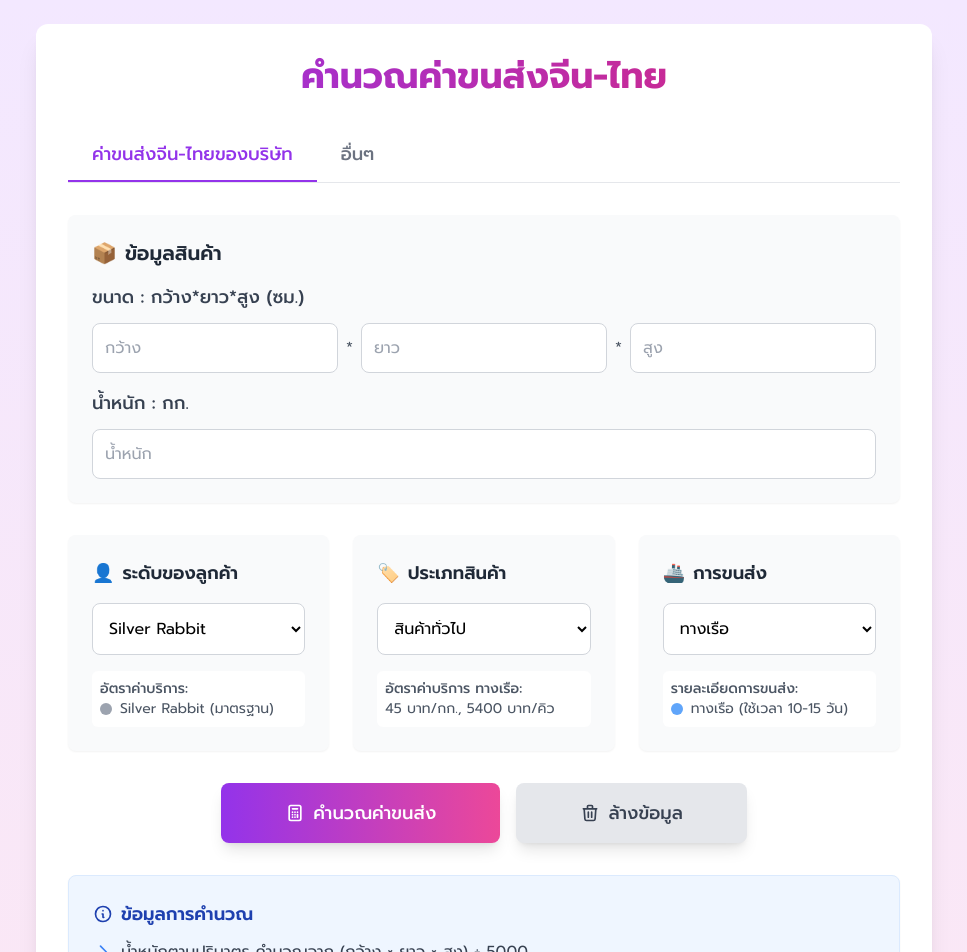
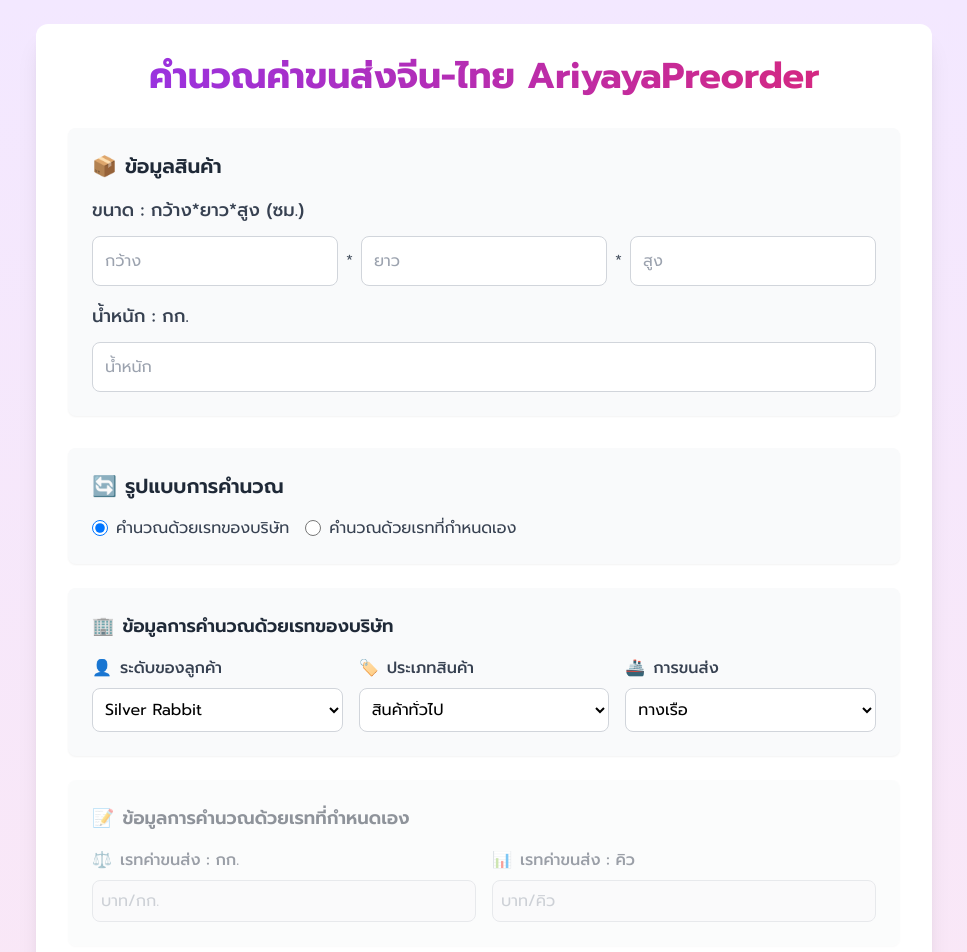
Before and after one commit to panidaputh/ariyaya-shipping, a React (Vite) app: page / in a window 1280 px wide. Shown: the top 952 px of the page, without its empty margins (156-1123 px from the left). Built offline with nearby package versions, Linux system fonts and the light colour scheme; the HTML template or start-up script is replaced by a standard one.

Commit message:
update design calculator

```diff
--- a/src/App.jsx
+++ b/src/App.jsx
@@ -3,7 +3,7 @@
 import AlertModal from "./AlertModal";
 
 function App() {
-  const [activeTab, setActiveTab] = useState("company");
+  const [calculationType, setCalculationType] = useState("company");
   const [dimensions, setDimensions] = useState({
     width: "",
     length: "",
@@ -26,7 +26,6 @@
     setModalMessage(message);
     setModalOpen(true);
   };
-
 
   const clearForm = () => {
     // Reset all form state
@@ -87,11 +86,6 @@
     },
   };
 
-  const handleTabChange = (tab) => {
-    setActiveTab(tab);
-    setCalculationResult(null); // Reset calculation result when changing tabs
-  };
-
   const handleDimensionChange = (dimension, value) => {
     setDimensions({ ...dimensions, [dimension]: value });
   };
@@ -115,7 +109,7 @@
 
     let rates;
 
-    if (activeTab === "company") {
+    if (calculationType === "company") {
       // Get rates from company pricing table
       rates = pricingRates[customerLevel][shippingMethod][productType];
     } else {
@@ -138,37 +132,36 @@
     const volumeWeight = (width * length * height) / 5000;
 
     let shippingCost = 0;
-    let calculationType = "";
+    let calcType = ""; // เปลี่ยนชื่อตัวแปรเพื่อไม่ให้ชนกับ state calculationType
 
     // Determine which calculation to use
     if (volumeWeight < weightValue) {
       // Use actual weight calculation
       shippingCost = weightValue * rates.perKg;
-      calculationType = "weight";
+      calcType = "weight";
     } else {
       // Use volume calculation
       const cubicMeters = (width * length * height) / 1000000;
       shippingCost = cubicMeters * rates.perCbm;
-      calculationType = "volume";
+      calcType = "volume";
     }
 
     setCalculationResult({
       volumeWeight,
       actualWeight: weightValue,
       shippingCost: parseFloat(shippingCost.toFixed(2)),
-      calculationType,
+      calculationType: calcType, // ใช้ตัวแปรใหม่
       dimensions: { width, length, height },
-      customerLevel: activeTab === "company" ? customerLevel : "N/A",
-      productType: activeTab === "company" ? productType : "N/A",
-      shippingMethod: activeTab === "company" ? shippingMethod : "N/A",
+      customerLevel: calculationType === "company" ? customerLevel : "N/A",
+      productType: calculationType === "company" ? productType : "N/A",
+      shippingMethod: calculationType === "company" ? shippingMethod : "N/A",
       rates,
-      isCustomRate: activeTab === "other",
+      isCustomRate: calculationType === "custom",
     });
   };
 
   return (
     <div className="min-h-screen bg-gradient-to-b from-purple-100 to-pink-100 p-2 sm:p-4 md:p-6 font-sans">
-
       {/* ต้องใส่ AlertModal component ตรงนี้ */}
       <AlertModal
         isOpen={modalOpen}
@@ -178,30 +171,8 @@
 
       <div className="max-w-4xl mx-auto bg-white rounded-xl shadow-xl p-4 sm:p-6 md:p-8">
         <h1 className="text-2xl sm:text-3xl md:text-4xl font-bold text-center mb-6 md:mb-8 bg-clip-text text-transparent bg-gradient-to-r from-purple-600 to-pink-600">
-          คำนวณค่าขนส่งจีน-ไทย
+          คำนวณค่าขนส่งจีน-ไทย AriyayaPreorder
         </h1>
-
-        {/* Tabs - improved with better touch targets */}
-        <div className="flex mb-6 md:mb-8 border-b overflow-x-auto">
-          <div
-            className={`px-4 sm:px-6 py-3 cursor-pointer text-base sm:text-lg font-medium transition-colors ${activeTab === "company"
-              ? "border-b-2 border-purple-600 text-purple-600"
-              : "text-gray-500 hover:text-purple-500"
-              }`}
-            onClick={() => handleTabChange("company")}
-          >
-            ค่าขนส่งจีน-ไทยของบริษัท
-          </div>
-          <div
-            className={`px-4 sm:px-6 py-3 cursor-pointer text-base sm:text-lg font-medium transition-colors ${activeTab === "other"
-              ? "border-b-2 border-purple-600 text-purple-600"
-              : "text-gray-500 hover:text-purple-500"
-              }`}
-            onClick={() => handleTabChange("other")}
-          >
-            อื่นๆ
-          </div>
-        </div>
 
         {/* Dimension inputs - revised layout for better responsiveness */}
         <div className="bg-gray-50 p-4 sm:p-6 rounded-lg mb-6 sm:mb-8 shadow-sm">
@@ -254,156 +225,187 @@
               className="w-full p-2 sm:p-3 rounded-lg border border-gray-300 focus:ring-2 focus:ring-purple-300 focus:border-purple-500 outline-none transition-all"
               placeholder="น้ำหนัก"
               value={weight}
-              onChange={(e) => setWeight(e.target.value)}
+              onChange={(e) => {
+                const value = e.target.value;
+
+                // อนุญาตให้เป็นค่าว่างได้
+                if (value === '') {
+                  setWeight('');
+                  return;
+                }
+
+                // จำกัดทศนิยมไม่เกิน 2 ตำแหน่ง
+                if (value.includes('.') && value.split('.')[1].length > 2) {
+                  return;
+                }
+
+                // ตรวจสอบว่าเป็นตัวเลขที่ถูกต้อง
+                const numValue = parseFloat(value);
+                if (!isNaN(numValue)) {
+                  setWeight(value);
+                }
+              }}
+              onBlur={(e) => {
+                // จัดรูปแบบทศนิยมเมื่อออกจากช่อง
+                if (weight && weight.includes('.')) {
+                  setWeight(parseFloat(weight).toFixed(2));
+                }
+              }}
+              step="0.01"
             />
           </div>
         </div>
 
-        {/* Different content based on active tab */}
-        {activeTab === "company" ? (
-          <div className="grid grid-cols-1 sm:grid-cols-2 lg:grid-cols-3 gap-4 sm:gap-6 mb-6 sm:mb-8">
+        {/* เปลี่ยนส่วนเลือกรูปแบบการคำนวณจาก dropdown เป็น radio */}
+        <div className="bg-gray-50 p-4 sm:p-6 rounded-lg mb-6 shadow-sm">
+          <h2 className="text-lg sm:text-xl font-semibold mb-4 text-gray-800">
+            <span className="inline-block mr-2">🔄</span>รูปแบบการคำนวณ
+          </h2>
+          <div className="flex flex-col sm:flex-row gap-4">
+            <label className="flex items-center space-x-2 cursor-pointer">
+              <input
+                type="radio"
+                value="company"
+                checked={calculationType === "company"}
+                onChange={(e) => setCalculationType(e.target.value)}
+                className="w-4 h-4 text-purple-600 border-gray-300 focus:ring-purple-500"
+              />
+              <span className="text-gray-700">คำนวณด้วยเรทของบริษัท</span>
+            </label>
+            <label className="flex items-center space-x-2 cursor-pointer">
+              <input
+                type="radio"
+                value="custom"
+                checked={calculationType === "custom"}
+                onChange={(e) => setCalculationType(e.target.value)}
+                className="w-4 h-4 text-purple-600 border-gray-300 focus:ring-purple-500"
+              />
+              <span className="text-gray-700">คำนวณด้วยเรทที่กำหนดเอง</span>
+            </label>
+          </div>
+        </div>
+
+        {/* แสดงทั้งสองส่วนพร้อมกัน */}
+        <div className="grid grid-cols-1 gap-6 mb-6">
+          {/* ส่วนคำนวณด้วยเรทของบริษัท */}
+          <div
+            className={`${
+              calculationType === "custom"
+                ? "opacity-50 pointer-events-none"
+                : ""
+            }`}
+          >
+            <div className="bg-gray-50 p-4 sm:p-6 rounded-lg shadow-sm">
+              <h3 className="text-lg font-semibold mb-4 text-gray-800">
+                <span className="inline-block mr-2">🏢</span>
+                ข้อมูลการคำนวณด้วยเรทของบริษัท
+              </h3>
+              <div className="grid grid-cols-1 sm:grid-cols-3 gap-4">
                 {/* Customer level */}
-            <div className="bg-gray-50 p-4 sm:p-6 rounded-lg shadow-sm hover:shadow-md transition-shadow">
-              <h3 className="text-base sm:text-lg font-semibold mb-4 text-gray-800">
+                <div>
+                  <label className="text-base font-medium text-gray-700 block mb-2">
                     <span className="inline-block mr-2">👤</span>ระดับของลูกค้า
-              </h3>
+                  </label>
                   <select
-                className="w-full p-2 sm:p-3 rounded-lg border border-gray-300 focus:ring-2 focus:ring-purple-300 focus:border-purple-500 outline-none bg-white cursor-pointer"
+                    className="w-full p-2 rounded-lg border border-gray-300 focus:ring-2 focus:ring-purple-300 focus:border-purple-500 outline-none bg-white"
                     value={customerLevel}
                     onChange={(e) => setCustomerLevel(e.target.value)}
+                    disabled={calculationType === "custom"}
                   >
                     <option value="Silver Rabbit">Silver Rabbit</option>
                     <option value="Diamond Rabbit">Diamond Rabbit</option>
                     <option value="Star Rabbit">Star Rabbit</option>
                   </select>
-
-              {/* Pricing info */}
-              <div className="mt-4 text-sm text-gray-600 bg-white p-2 rounded-md">
-                <p className="font-medium">อัตราค่าบริการ:</p>
-                {customerLevel === "Silver Rabbit" && (
-                  <p className="flex items-center">
-                    <span className="inline-block w-3 h-3 rounded-full bg-gray-400 mr-2"></span>
-                    Silver Rabbit (มาตรฐาน)
-                  </p>
-                )}
-                {customerLevel === "Diamond Rabbit" && (
-                  <p className="flex items-center">
-                    <span className="inline-block w-3 h-3 rounded-full bg-blue-400 mr-2"></span>
-                    Diamond Rabbit (ลูกค้าประจำ)
-                  </p>
-                )}
-                {customerLevel === "Star Rabbit" && (
-                  <p className="flex items-center">
-                    <span className="inline-block w-3 h-3 rounded-full bg-yellow-400 mr-2"></span>
-                    Star Rabbit (ลูกค้า VIP)
-                  </p>
-                )}
-              </div>
                 </div>
 
                 {/* Product type */}
-            <div className="bg-gray-50 p-4 sm:p-6 rounded-lg shadow-sm hover:shadow-md transition-shadow">
-              <h3 className="text-base sm:text-lg font-semibold mb-4 text-gray-800">
+                <div>
+                  <label className="text-base font-medium text-gray-700 block mb-2">
                     <span className="inline-block mr-2">🏷️</span>ประเภทสินค้า
-              </h3>
+                  </label>
                   <select
-                className="w-full p-2 sm:p-3 rounded-lg border border-gray-300 focus:ring-2 focus:ring-purple-300 focus:border-purple-500 outline-none bg-white cursor-pointer"
+                    className="w-full p-2 rounded-lg border border-gray-300 focus:ring-2 focus:ring-purple-300 focus:border-purple-500 outline-none bg-white"
                     value={productType}
                     onChange={(e) => setProductType(e.target.value)}
+                    disabled={calculationType === "custom"}
                   >
                     <option value="สินค้าทั่วไป">สินค้าทั่วไป</option>
-                <option value="สินค้าประเภทที่ 1,2">สินค้าประเภทที่ 1,2</option>
+                    <option value="สินค้าประเภทที่ 1,2">
+                      สินค้าประเภทที่ 1,2
+                    </option>
                     <option value="สินค้าพิเศษ">สินค้าพิเศษ</option>
                   </select>
-
-              {/* Pricing info */}
-              <div className="mt-4 text-sm text-gray-600 bg-white p-2 rounded-md">
-                <p className="font-medium">
-                  อัตราค่าบริการ{" "}
-                  {shippingMethod === "ทางเรือ" ? "ทางเรือ" : "ทางรถ"}:
-                </p>
-                <p>
-                  {
-                    pricingRates[customerLevel][shippingMethod][productType]
-                      .perKg
-                  }{" "}
-                  บาท/กก.,{" "}
-                  {
-                    pricingRates[customerLevel][shippingMethod][productType]
-                      .perCbm
-                  }{" "}
-                  บาท/คิว
-                </p>
-              </div>
                 </div>
 
                 {/* Shipping method */}
-            <div className="bg-gray-50 p-4 sm:p-6 rounded-lg shadow-sm hover:shadow-md transition-shadow">
-              <h3 className="text-base sm:text-lg font-semibold mb-4 text-gray-800">
+                <div>
+                  <label className="text-base font-medium text-gray-700 block mb-2">
                     <span className="inline-block mr-2">🚢</span>การขนส่ง
-              </h3>
+                  </label>
                   <select
-                className="w-full p-2 sm:p-3 rounded-lg border border-gray-300 focus:ring-2 focus:ring-purple-300 focus:border-purple-500 outline-none bg-white cursor-pointer"
+                    className="w-full p-2 rounded-lg border border-gray-300 focus:ring-2 focus:ring-purple-300 focus:border-purple-500 outline-none bg-white"
                     value={shippingMethod}
                     onChange={(e) => setShippingMethod(e.target.value)}
+                    disabled={calculationType === "custom"}
                   >
                     <option value="ทางเรือ">ทางเรือ</option>
                     <option value="ทางรถ">ทางรถ</option>
                   </select>
-              {/* Shipping info */}
-              <div className="mt-4 text-sm text-gray-600 bg-white p-2 rounded-md">
-                <p className="font-medium">รายละเอียดการขนส่ง:</p>
-                {shippingMethod === "ทางเรือ" && (
-                  <p className="flex items-center">
-                    <span className="inline-block w-3 h-3 rounded-full bg-blue-400 mr-2"></span>
-                    ทางเรือ (ใช้เวลา 10-15 วัน)
-                  </p>
-                )}
-                {shippingMethod === "ทางรถ" && (
-                  <p className="flex items-center">
-                    <span className="inline-block w-3 h-3 rounded-full bg-green-400 mr-2"></span>
-                    ทางรถ (ใช้เวลา 5-7 วัน, ค่าบริการสูงกว่า)
-                  </p>
-                )}
                 </div>
               </div>
             </div>
-        ) : (
-          // Custom rates section for "อื่นๆ" tab
-          <div className="grid grid-cols-1 sm:grid-cols-2 gap-4 sm:gap-6 mb-6 sm:mb-8">
-            {/* Per kg rate */}
-            <div className="bg-gray-50 p-4 sm:p-6 rounded-lg shadow-sm hover:shadow-md transition-shadow">
-              <h3 className="text-base sm:text-lg font-semibold mb-4 text-gray-800">
-                <span className="inline-block mr-2">⚖️</span>เรทค่าขนส่ง : กก.
+          </div>
+
+          {/* ส่วนคำนวณด้วยเรทที่กำหนดเอง */}
+          <div
+            className={`${
+              calculationType === "company"
+                ? "opacity-50 pointer-events-none"
+                : ""
+            }`}
+          >
+            <div className="bg-gray-50 p-4 sm:p-6 rounded-lg shadow-sm">
+              <h3 className="text-lg font-semibold mb-4 text-gray-800">
+                <span className="inline-block mr-2">📝</span>
+                ข้อมูลการคำนวณด้วยเรทที่กำหนดเอง
               </h3>
+              <div className="grid grid-cols-1 sm:grid-cols-2 gap-4">
+                <div>
+                  <label className="text-base font-medium text-gray-700 block mb-2">
+                    <span className="inline-block mr-2">⚖️</span>เรทค่าขนส่ง :
+                    กก.
+                  </label>
                   <input
                     type="number"
-                className="w-full p-2 sm:p-3 rounded-lg border border-gray-300 focus:ring-2 focus:ring-purple-300 focus:border-purple-500 outline-none transition-all"
+                    className="w-full p-2 rounded-lg border border-gray-300 focus:ring-2 focus:ring-purple-300 focus:border-purple-500 outline-none"
                     placeholder="บาท/กก."
                     value={customRates.perKg}
                     onChange={(e) =>
                       handleCustomRateChange("perKg", e.target.value)
                     }
+                    disabled={calculationType === "company"}
                   />
                 </div>
-
-            {/* Per cubic meter rate */}
-            <div className="bg-gray-50 p-4 sm:p-6 rounded-lg shadow-sm hover:shadow-md transition-shadow">
-              <h3 className="text-base sm:text-lg font-semibold mb-4 text-gray-800">
-                <span className="inline-block mr-2">📊</span>เรทค่าขนส่ง : คิว
-              </h3>
+                <div>
+                  <label className="text-base font-medium text-gray-700 block mb-2">
+                    <span className="inline-block mr-2">📊</span>เรทค่าขนส่ง :
+                    คิว
+                  </label>
                   <input
                     type="number"
-                className="w-full p-2 sm:p-3 rounded-lg border border-gray-300 focus:ring-2 focus:ring-purple-300 focus:border-purple-500 outline-none transition-all"
+                    className="w-full p-2 rounded-lg border border-gray-300 focus:ring-2 focus:ring-purple-300 focus:border-purple-500 outline-none"
                     placeholder="บาท/คิว"
                     value={customRates.perCbm}
                     onChange={(e) =>
                       handleCustomRateChange("perCbm", e.target.value)
                     }
+                    disabled={calculationType === "company"}
                   />
                 </div>
               </div>
-        )}
+            </div>
+          </div>
+        </div>
 
         {/* Calculate and Clear buttons */}
         <div className="flex justify-center gap-4 mb-6 sm:mb-8">
@@ -785,7 +787,7 @@
                   d="M9 5l7 7-7 7"
                 ></path>
               </svg>
-              <span>น้ำหนักตามปริมาตร คำนวณจาก (กว้าง × ยาว × สูง) ÷ 5000</span>
+              <span>คำนวณจาก (กว้าง × ยาว × สูง) ÷ 10000</span>
             </li>
             <li className="flex items-start">
               <svg
```
Lines whose indentation alone changed are shown as unchanged.
